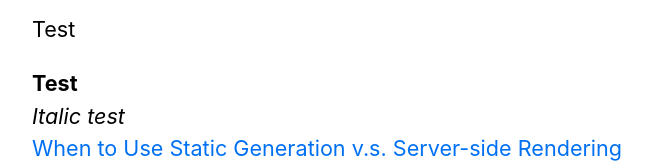
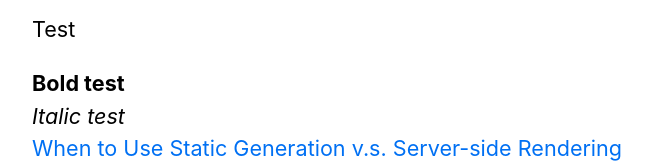
Before and after one commit to slywyrm/kite-explain-git, a Next.js app: page / in a window 1280 px wide. Shown: the part 515-678 px from the top of the page, without its empty margins (302-959 px from the left). Built offline with nearby package versions, Linux system fonts and the light colour scheme.

Commit message:
added italic test

```diff
--- a/pages/index.tsx
+++ b/pages/index.tsx
@@ -31,7 +31,7 @@ export default function Home({
       <section className={`${utilStyles.headingMd} ${utilStyles.padding1px}`}>
         <h2 className={utilStyles.headingLg}>Blog</h2>
         <p>{test}</p>
-        <div><b>Test</b></div>
+        <div><b>Bold test</b></div>
         <div> <i>Italic test</i></div>
         <ul className={utilStyles.list}>
           {allPostsData.map(({ id, date, title }) => (
```
